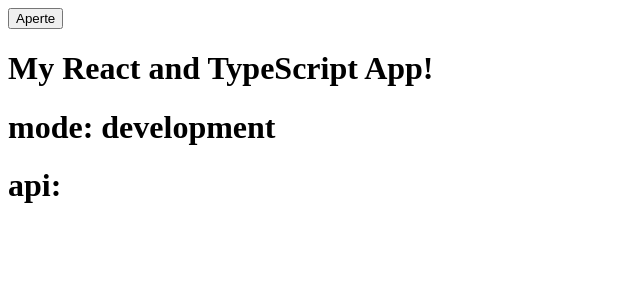
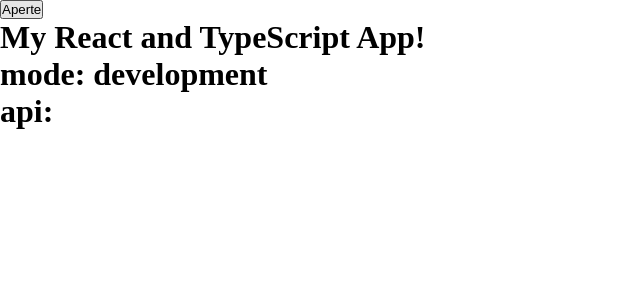
Before and after one commit to ale-vncs/react-template, a React app: page / in a window 1280 px wide. Shown: the top 300 px of the page, without its empty margins (0-640 px from the left). Built offline with nearby package versions, Linux system fonts and the light colour scheme.

Commit message:
refactor: ajuste nos arquivos iniciais

```diff
--- /dev/null
+++ b/src/index.css
@@ -0,0 +1,14 @@
+* {
+    padding: 0;
+    margin: 0;
+    box-sizing: border-box;
+}
+
+body {
+    height: 100vh;
+}
+
+#root {
+    height: inherit;
+    width: inherit;
+}
--- a/src/index.tsx
+++ b/src/index.tsx
@@ -1,3 +1,4 @@
+import './index.css'
 import React from 'react'
 import ReactDOM from 'react-dom'
 import { App } from './modules/App'
```
